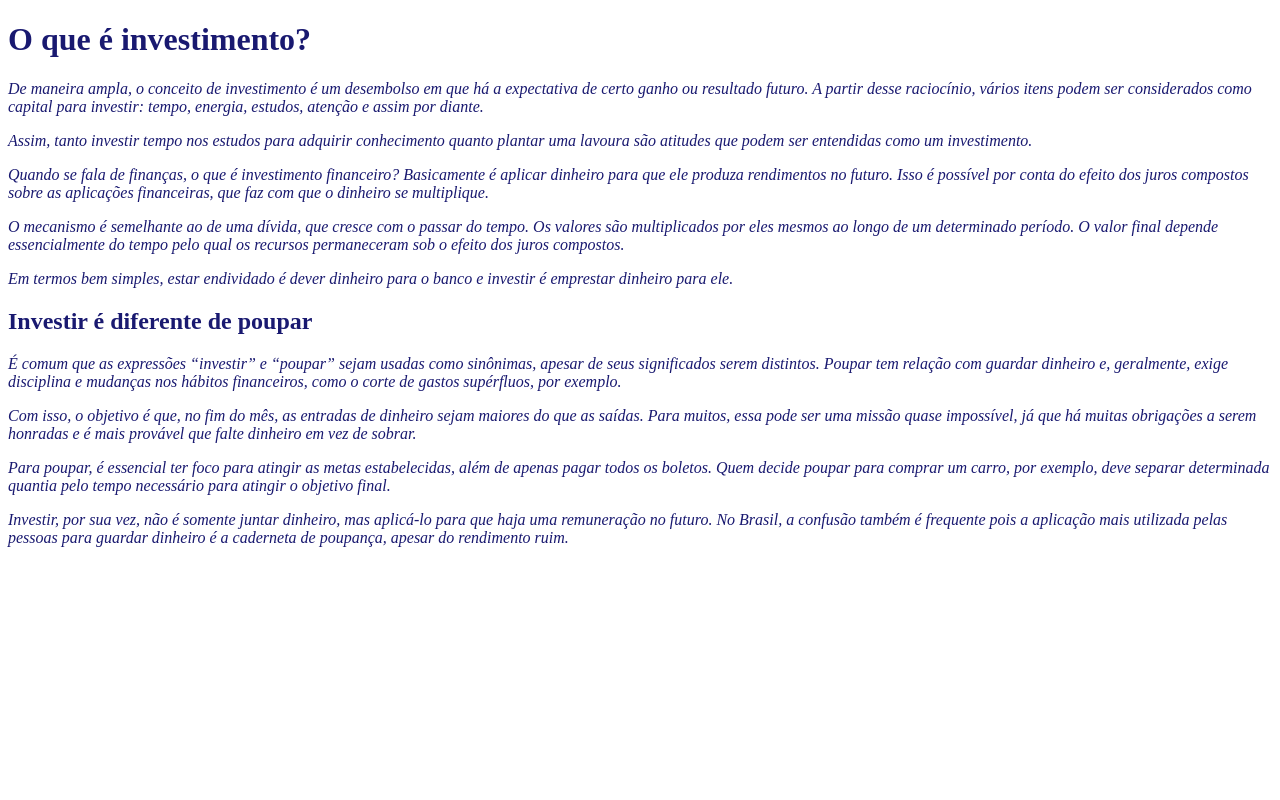
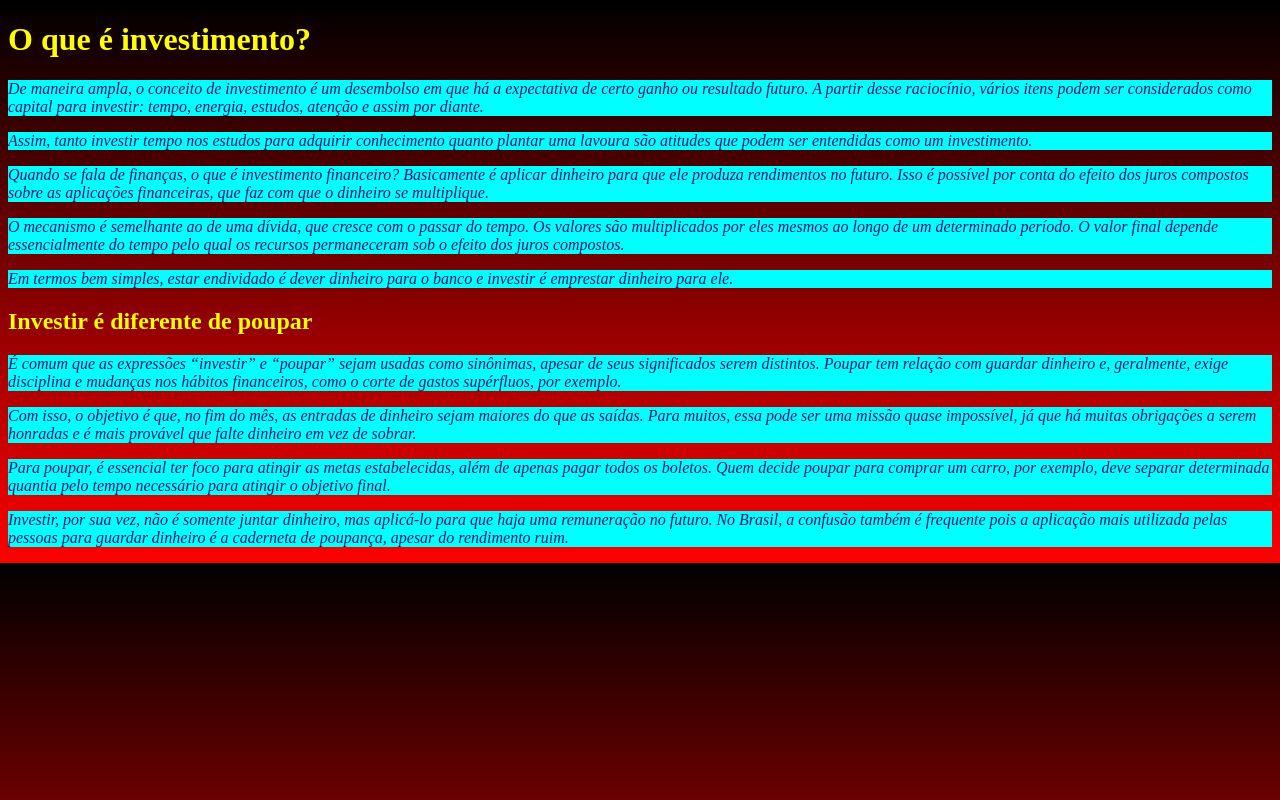
Before and after one commit to Alexandre1x/1X, a plain HTML site: page index.html in a window 1280 px wide. Drawn offline with Linux system fonts and the light colour scheme.

Commit message:
Update style.css

```diff
--- a/style.css
+++ b/style.css
@@ -1,16 +1,22 @@
 h1{
-color:midnightblue
+color:yellow
 
 }
 
 
 h2{
-color: midnightblue
+color: yellow
 
 }
 
 p{
 font-style: oblique;
 color: midnightblue;
+background-color: aqua;
+}
+
+body{
+background: linear-gradient(black,red )
+
 
 }
```
